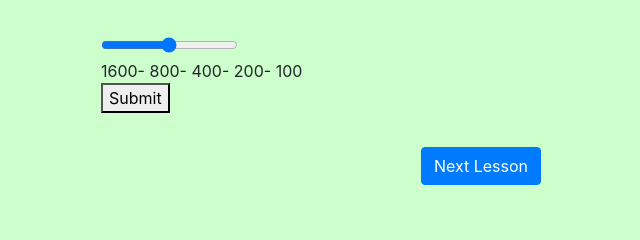
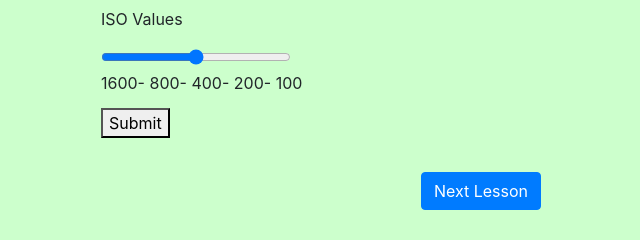
Before and after one commit to YYwang14/UI-Technical-Prototype, a Flask app: page /iso_quiz in a window 1280 px wide. Shown: the part 575-815 px from the top of the page, without its empty margins (159-799 px from the left). Before the commit the page ends 760 px from the top, so only its background shows below. Run offline with Flask 3, Linux system fonts and the light colour scheme; some libraries are stand-ins or nearby versions.

Commit message:
Update iso_quiz.html

```diff
--- a/templates/iso_quiz.html
+++ b/templates/iso_quiz.html
@@ -3,7 +3,7 @@
 {% block content %}
 <link rel="stylesheet" href="{{ url_for('static', filename='css/main.css') }}">
 <script src="{{ url_for('static', filename='js/iso.js') }}"></script>
-<h1>ISO Section Quiz</h1>
+<h1 style="margin-left: 20px;">ISO Section Quiz</h1>
 <div class="container">
     <div class="row">
         <!-- Image being matched on the left -->
@@ -22,10 +22,10 @@
     </div>
 
     <div class="slider-container">
-        <p>ISO Values</p>
-        <input type="range" min="0" max="4" step="1" class="slider" id="isoRange" style="width: 18%;">
+        <p style="margin-top: 30px;">ISO Values</p>
+        <input type="range" min="0" max="4" step="1" class="slider" id="isoRange" style="width: 25%; margin-top: -3%;">
         <!-- Display the values below the slider -->
-        <div class="slider-values">
+        <div class="slider-values bold">
             <span>1600-</span>
             <span>800-</span>
             <span>400-</span>
@@ -33,7 +33,7 @@
             <span>100</span>
         </div>
     </div>
-    <button id="submitBtn">Submit</button>
+    <button id="submitBtn" style="margin-top: 13px;">Submit</button>
     <p id="result"></p>
     <div class="text-center mt-4">
         <a href="{{ url_for('aperture_2') }}" class="btn btn-primary">Next Lesson</a>
```
